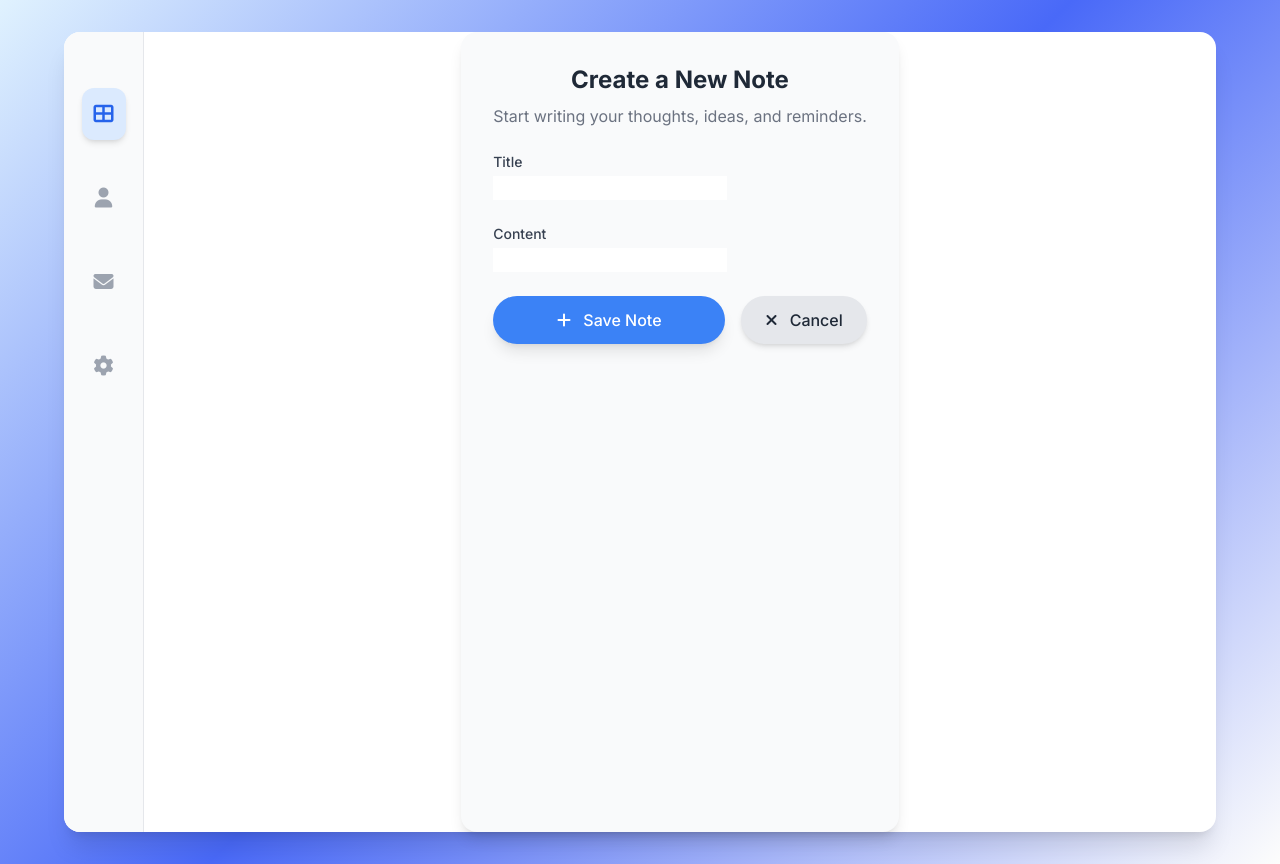
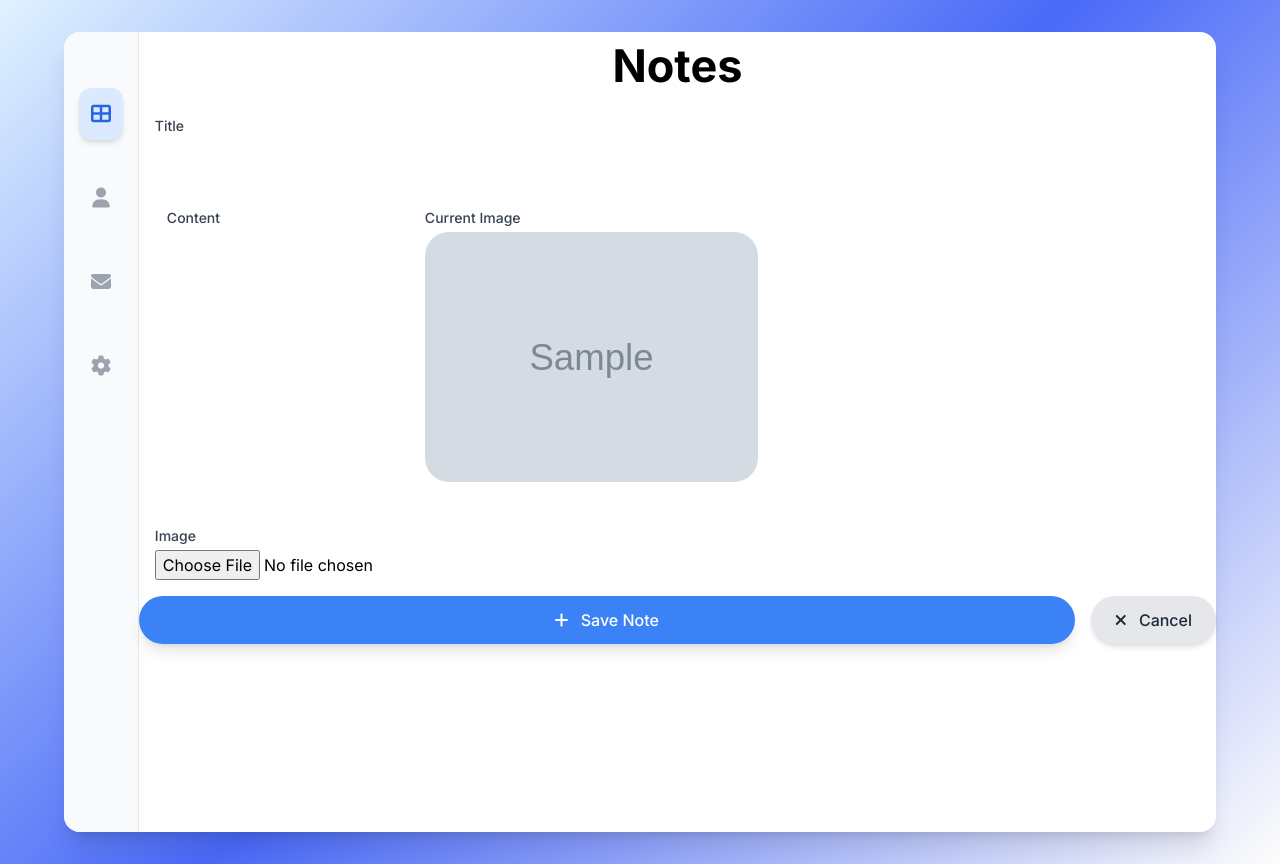
Before and after one commit to Ridwankabbo/Keep-Notes, a Django app: template KeepNotes/templates/editeNotes.html in a window 1280 px wide. Run offline with Django 3.2, Linux system fonts and the light colour scheme; the template is opened without the code that fills it: most values are stand-ins (such as "Sample title", 1, 10 or a date in 2020); grey boxes marked "Sample" are stand-in pictures; form fields are guessed from the names that the template uses; some libraries are stand-ins or nearby versions.

Commit message:
Updated to add image successfully

```diff
--- a/KeepNotes/KeepNotes/settings.py
+++ b/KeepNotes/KeepNotes/settings.py
@@ -118,8 +118,9 @@
 
 STATIC_URL = 'static/'
 
+MEDIA_URL = '/media/'
 MEDIA_ROOT = os.path.join(BASE_DIR, 'media')
-MEDIA_URL = '/media/'
+
 
 # Default primary key field type
 # https://docs.djangoproject.com/en/5.2/ref/settings/#default-auto-field
--- a/KeepNotes/main/forms.py
+++ b/KeepNotes/main/forms.py
@@ -44,11 +44,12 @@
 
     class Meta:
         model = Notes
-        fields = ['notes_title', 'notes_text']
+        fields = ['notes_title', 'notes_text', 'image']
 
         widgets = {
             'notes_title' : forms.TextInput(attrs={"class":"w-full px-4 py-3 rounded-xl border border-gray-300 focus:outline-none focus:ring-2 focus:ring-blue-500 transition-all duration-300", "placeholder":"Enter title"}),
-            'notes_text' : forms.Textarea(attrs={"class":"fw-full px-4 py-3 rounded-xl border border-gray-300 focus:outline-none focus:ring-2 focus:ring-blue-500 transition-all duration-300 resize-y", "placeholder":"Enter content"})
+            'notes_text' : forms.Textarea(attrs={"class":"fw-full px-4 py-3 rounded-xl border border-gray-300 focus:outline-none focus:ring-2 focus:ring-blue-500 transition-all duration-300 resize-y", "placeholder":"Enter content"}),
+            'image': forms.FileInput(attrs={"class":"w-full px-4 py-3 rounded-xl border border-gray-300 focus:outline-none focus:ring-2 focus:ring-blue-500 transition-all duration-300 mb-4", "placeholder":"Enter image"})
         }
 
         # def save(self, commit = True):
--- a/KeepNotes/main/models.py
+++ b/KeepNotes/main/models.py
@@ -5,6 +5,7 @@
     user_id = models.ForeignKey(User, on_delete=models.CASCADE)
     notes_title = models.CharField(max_length=255, null=True)
     notes_text = models.CharField(max_length=255, null=True)
+    image = models.ImageField(upload_to="notes_images", null=True, blank=True)
 
     def __str__(self):
         return f"{self.notes_title}"
--- a/KeepNotes/templates/editeNotes.html
+++ b/KeepNotes/templates/editeNotes.html
@@ -2,7 +2,7 @@
 
 {% block main-section %}
 
-            <section class="bg-gray-50 rounded-2xl shadow-lg p-6 md:p-8 max-w-2xl mx-auto">
+            {% comment %} <section class="bg-gray-50 rounded-2xl shadow-lg p-6 md:p-8 max-w-2xl mx-auto">
                 <div class="text-center mb-6">
                     <h2 class="text-2xl font-bold text-gray-800">Create a New Note</h2>
                     <p class="text-gray-500 mt-2">Start writing your thoughts, ideas, and reminders.</p>
@@ -12,12 +12,12 @@
                     <div>
                         <label for="note-title" class="block text-sm font-medium text-gray-700 mb-1">Title</label>
                         {{form.notes_title}}
-                        {% comment %} <input type="text" id="note-title" name="notes_title" placeholder="Enter title" required class="w-full px-4 py-3 rounded-xl border border-gray-300 focus:outline-none focus:ring-2 focus:ring-blue-500 transition-all duration-300"> {% endcomment %}
+
                     </div>
                     <div>
                         <label for="note-content" class="block text-sm font-medium text-gray-700 mb-1">Content</label>
                         {{form.notes_text}}
-                        {% comment %} <textarea id="note-content" name="notes_text" rows="8" placeholder="Enter content" required class="w-full px-4 py-3 rounded-xl border border-gray-300 focus:outline-none focus:ring-2 focus:ring-blue-500 transition-all duration-300 resize-y"></textarea> {% endcomment %}
+
                     </div>
                     <div class="flex flex-col sm:flex-row space-y-4 sm:space-y-0 sm:space-x-4">
                         <button type="submit" class="w-full sm:w-auto flex-1 bg-blue-500 hover:bg-blue-600 text-white font-medium py-3 px-6 rounded-full transition-colors shadow-lg">
@@ -30,6 +30,61 @@
                         </a>
                     </div>
                 </form>
+            </section> {% endcomment %}
+
+            <section class="container">
+                <div>
+                    <h2 class="text-center text-[45px] font-bold">Notes</h2>
+                </div>
+                <div>
+
+                    <form method="post" enctype="multipart/form-data">
+                        {% csrf_token %}
+                    <div class='p-4'>
+                        <label for="note-title" class="block text-sm font-medium text-gray-700 mb-1">Title</label>
+                        {{form.notes_title}}
+
+                    </div>
+                    <div>
+                        <div class="flex jusfity-around p-4">
+                            <div class='p-3'>
+                                <label for="note-content" class="block text-sm font-medium text-gray-700 mb-1">Content</label>
+                            {{form.notes_text}}
+                            </div>
+
+                            <div class='p-3'>
+                            {% if note.image %}
+                                <label class="block text-sm font-medium text-gray-700 mb-1">Current Image</label>
+                                <img src="{{ note.image.url }}"
+                                    alt="{{ note.notes_title }} Image" class="rounded-3xl"
+                                    style ="height:250px;"
+                                    >
+                            {% else %}
+                                <p>No current image.</p>
+                            {% endif %}
+                        </div>
+                        </div>
+
+
+                    </div>
+                    <div class='p-4'>
+                        <label for="note-content" class="block text-sm font-medium text-gray-700 mb-1">Image</label>
+                        {{form.image}}
+
+                    </div>
+                    <div class="flex flex-col sm:flex-row space-y-4 sm:space-y-0 sm:space-x-4">
+                        <button type="submit" class="w-full sm:w-auto flex-1 bg-blue-500 hover:bg-blue-600 text-white font-medium py-3 px-6 rounded-full transition-colors shadow-lg">
+                            <i class="fas fa-plus mr-2"></i> Save Note
+                        </button>
+                        <a href="{% url "user-dashboard" %}">
+                            <button type="button" class="w-full sm:w-auto flex-1 bg-gray-200 hover:bg-gray-300 text-gray-800 font-medium py-3 px-6 rounded-full transition-colors shadow-md">
+                                <i class="fas fa-times mr-2"></i> Cancel
+                            </button>
+                        </a>
+                    </div>
+                    </form>
+
+                </div>
             </section>
 
 {% endblock main-section %}
```
Also changed, not shown: KeepNotes/main/views.py (+8 -3 lines), KeepNotes/db.sqlite3, KeepNotes/main/migrations/0005_notes_image.py (added), KeepNotes/media/notes_images/logo.png (added).
